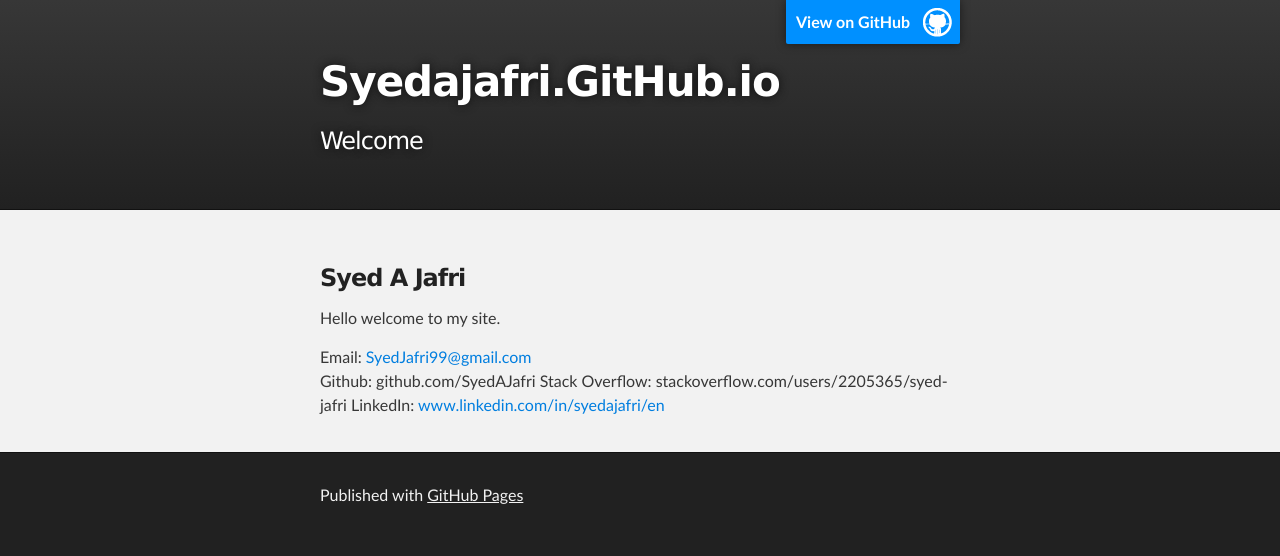
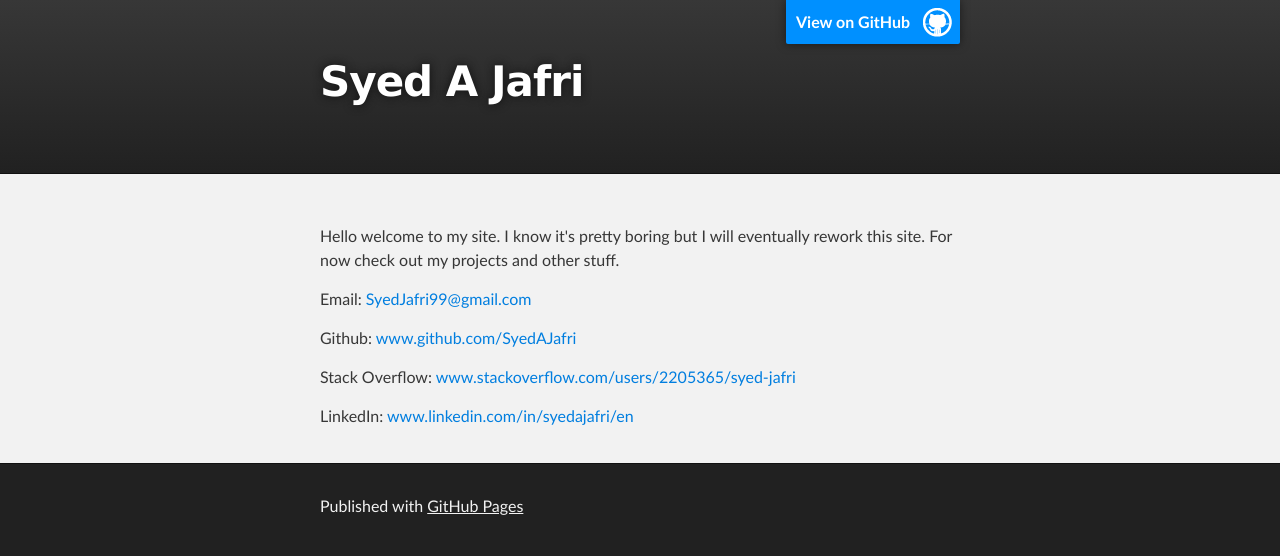
Before and after one commit to SyedAJafri/syedajafri.github.io, a plain HTML site: page index.html in a window 1280 px wide. Drawn offline with Linux system fonts and the light colour scheme.

Commit message:
Replace master branch with page content via GitHub

```diff
--- a/index.html
+++ b/index.html
@@ -4,11 +4,11 @@
   <head>
     <meta charset='utf-8'>
     <meta http-equiv="X-UA-Compatible" content="chrome=1">
-    <meta name="description" content="Syedajafri.GitHub.io : Welcome">
+    <meta name="description" content="Syed A Jafri : ">
 
     <link rel="stylesheet" type="text/css" media="screen" href="stylesheets/stylesheet.css">
 
-    <title>Syedajafri.GitHub.io</title>
+    <title>Syed A Jafri</title>
   </head>
 
   <body>
@@ -18,8 +18,8 @@
         <header class="inner">
           <a id="forkme_banner" href="https://github.com/SyedAJafri">View on GitHub</a>
 
-          <h1 id="project_title">Syedajafri.GitHub.io</h1>
-          <h2 id="project_tagline">Welcome</h2>
+          <h1 id="project_title">Syed A Jafri</h1>
+          <h2 id="project_tagline"></h2>
 
         </header>
     </div>
@@ -27,15 +27,16 @@
     <!-- MAIN CONTENT -->
     <div id="main_content_wrap" class="outer">
       <section id="main_content" class="inner">
-        <h3>
-<a id="syed-a-jafri" class="anchor" href="#syed-a-jafri" aria-hidden="true"><span class="octicon octicon-link"></span></a>Syed A Jafri</h3>
+        <p>Hello welcome to my site. I know it's pretty boring but I will eventually rework this site.
+For now check out my projects and other stuff.</p>
 
-<p>Hello welcome to my site.</p>
+<p>Email: <a href="mailto:SyedJafri99@gmail.com">SyedJafri99@gmail.com</a>    </p>
 
-<p>Email: <a href="mailto:SyedJafri99@gmail.com">SyedJafri99@gmail.com</a><br>
-Github: github.com/SyedAJafri
-Stack Overflow: stackoverflow.com/users/2205365/syed-jafri
-LinkedIn: <a href="http://www.linkedin.com/in/syedajafri/en">www.linkedin.com/in/syedajafri/en</a></p>
+<p>Github: <a href="http://www.github.com/SyedAJafri">www.github.com/SyedAJafri</a></p>
+
+<p>Stack Overflow: <a href="http://www.stackoverflow.com/users/2205365/syed-jafri">www.stackoverflow.com/users/2205365/syed-jafri</a></p>
+
+<p>LinkedIn: <a href="http://www.linkedin.com/in/syedajafri/en">www.linkedin.com/in/syedajafri/en</a></p>
       </section>
     </div>
 
--- a/params.json
+++ b/params.json
@@ -1 +1 @@
-{"name":"Syedajafri.GitHub.io","tagline":"Welcome","body":"### Syed A Jafri\r\nHello welcome to my site.\r\n\r\n\r\n\r\nEmail: SyedJafri99@gmail.com    \r\nGithub: github.com/SyedAJafri\r\nStack Overflow: stackoverflow.com/users/2205365/syed-jafri\r\nLinkedIn: www.linkedin.com/in/syedajafri/en","google":"","note":"Don't delete this file! It's used internally to help with page regeneration."}
+{"name":"Syed A Jafri","tagline":"","body":"Hello welcome to my site. I know it's pretty boring but I will eventually rework this site.\r\nFor now check out my projects and other stuff.\r\n\r\nEmail: SyedJafri99@gmail.com    \r\n\r\nGithub: www.github.com/SyedAJafri\r\n\r\nStack Overflow: www.stackoverflow.com/users/2205365/syed-jafri\r\n\r\nLinkedIn: www.linkedin.com/in/syedajafri/en","google":"","note":"Don't delete this file! It's used internally to help with page regeneration."}
```
